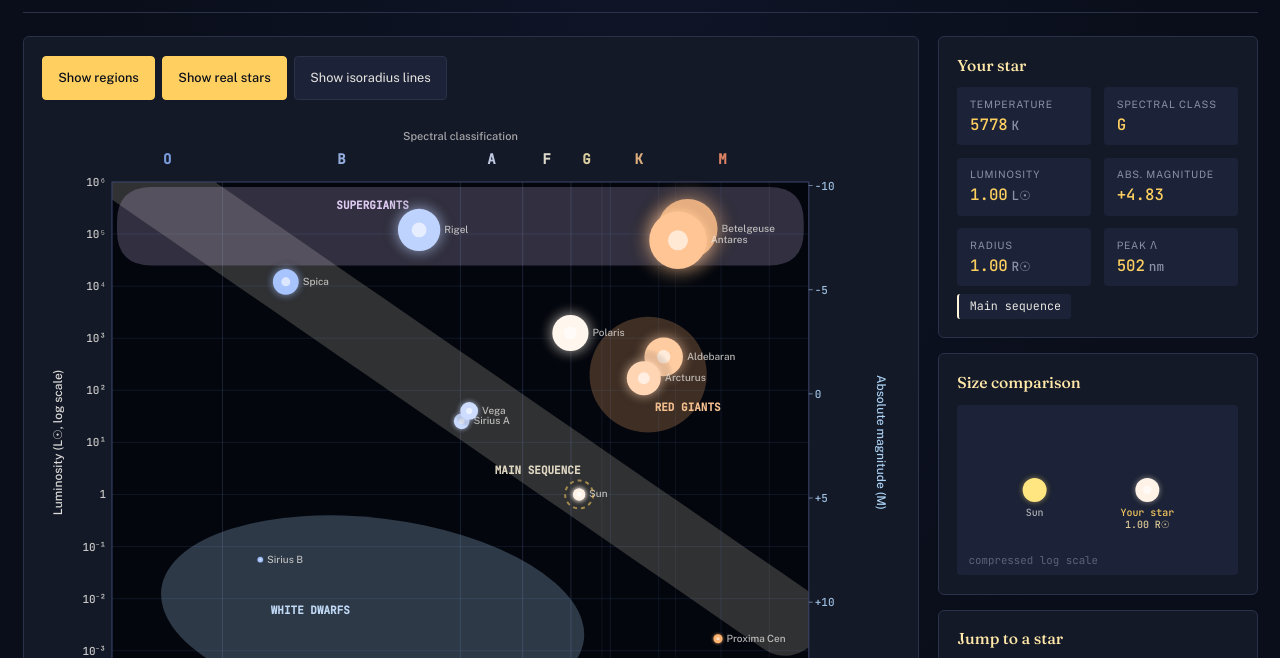
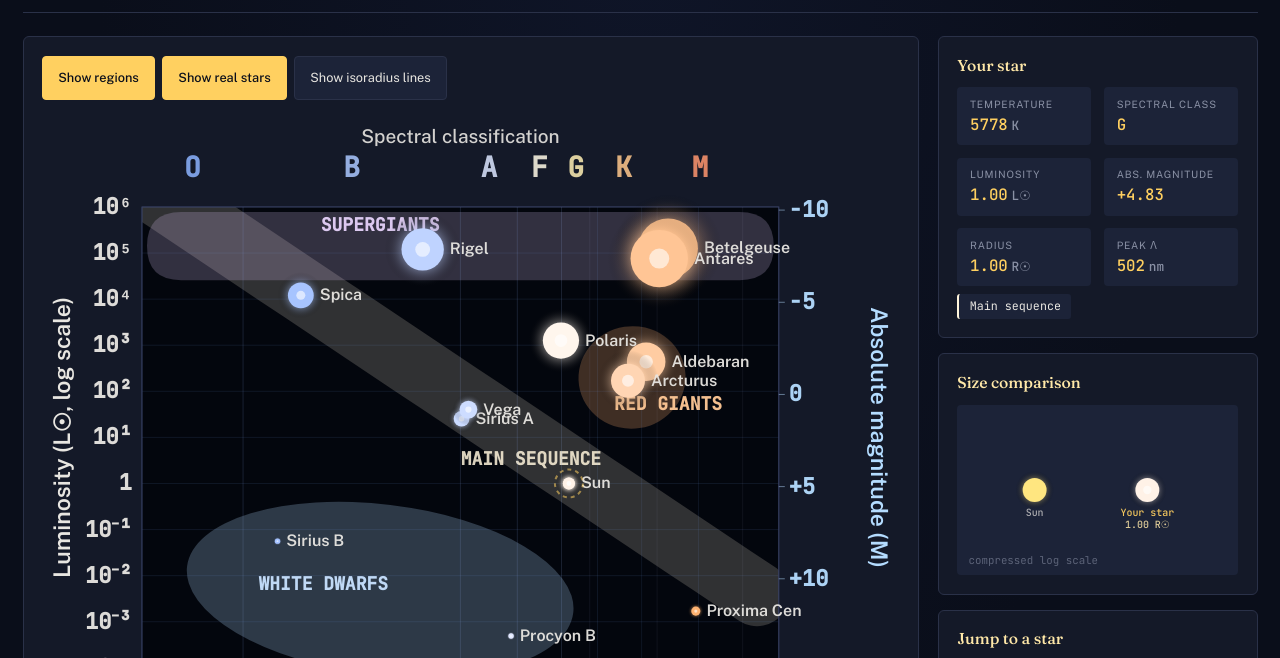
Before and after one commit to JSHPhysics/hr-diagrams-life-cycle-of-stars, a plain HTML site: page index.html in a window 1280 px wide. Shown: the part 74-732 px from the top of the page. Drawn offline with nearby package versions, Linux system fonts and the light colour scheme.

Commit message:
Enlarge axis labels for iPad legibility; add answer-key PDF
Tick numbers, axis titles, and spectral-class letters were rendering at
~7-8 CSS px on iPad-class displays (canvas-internal text scales with
display size). Bumped axis fonts and expanded plot margins so primary
labels render at >= 14 CSS px on the smallest target viewport.

- Tick numbers (T, L, M): 11 -> 22 logical px, weight 600
- Axis titles (Surface Temp, Luminosity, Abs Magnitude): 12 -> 23 px
- Spectral-class letters (O B A F G K M): 14 -> 28 px, weight 700
- Top "Spectral classification" title: 11 -> 19 px
- Region labels: 11 -> 18 px; real-star labels: 10 -> 16 px
- Lifecycle waypoint labels and isoradius labels: 10 -> 16 px
- Plot margins grown to fit (ml 70->100, mr 90->120, mt 70->95, mb 75->110)
- Opacity nudged for better contrast across all canvas text

Also adds hr-worksheet-answers.pdf (model-answer companion to the
existing worksheet).

Co-Authored-By: Claude Opus 4.7 (1M context) <noreply@anthropic.com>

```diff
--- a/index.html
+++ b/index.html
@@ -778,8 +778,9 @@ function setupHighDPI(canvasEl, ctxRef) {
 }
 
 function setupPlotArea() {
-  // Margins inside canvas — extra space at top for spectral class, right for magnitude
-  const ml = 70, mr = 90, mt = 70, mb = 75;
+  // Margins inside canvas — extra space at top for spectral class, right for magnitude.
+  // Sized to accommodate larger axis labels (legibility on iPad-class screens).
+  const ml = 100, mr = 120, mt = 95, mb = 110;
   plotX0 = ml;
   plotY0 = mt;
   plotW = canvas._logicalWidth - ml - mr;
@@ -1021,10 +1022,10 @@ function drawLifecycleTrail() {
     ctx.arc(x, y, isCurrent ? 4 : 3, 0, Math.PI * 2);
     ctx.fill();
 
-    // Tiny label for waypoints — skip current (user star is there)
+    // Label for waypoints — skip current (user star is there)
     if (i !== currentStageIndex) {
-      ctx.fillStyle = isPast ? 'rgba(255, 232, 168, 0.85)' : 'rgba(255, 232, 168, 0.45)';
-      ctx.font = '500 10px "JetBrains Mono", monospace';
+      ctx.fillStyle = isPast ? 'rgba(255, 232, 168, 0.95)' : 'rgba(255, 232, 168, 0.6)';
+      ctx.font = '600 16px "JetBrains Mono", monospace';
 
       // Per-stage label offsets, chosen to avoid region labels and edge clipping
       const offset = getWaypointLabelOffset(s, i, x, y);
@@ -1168,7 +1169,7 @@ function drawRegions() {
 
   // ===== Region labels (drawn outside the clip so they appear cleanly) =====
   ctx.save();
-  ctx.font = '600 11px "JetBrains Mono", monospace';
+  ctx.font = '700 18px "JetBrains Mono", monospace';
   ctx.textAlign = 'center';
 
   ctx.fillStyle = 'rgba(255, 245, 220, 0.85)';
@@ -1253,8 +1254,8 @@ function drawIsoradius() {
   ctx.setLineDash([]);
 
   // Labels
-  ctx.fillStyle = 'rgba(122, 168, 255, 0.55)';
-  ctx.font = '500 10px "JetBrains Mono", monospace';
+  ctx.fillStyle = 'rgba(122, 168, 255, 0.75)';
+  ctx.font = '600 16px "JetBrains Mono", monospace';
   for (const R of radii) {
     // Place label where the line crosses T = 4500K (or thereabouts)
     const T = 3500;
@@ -1262,7 +1263,7 @@ function drawIsoradius() {
     const llog = Math.log10(L);
     if (llog < L_MIN_LOG || llog > L_MAX_LOG) continue;
     const lbl = R >= 1 ? `${R} R☉` : `${R} R☉`;
-    ctx.fillText(lbl, TtoX(T) + 4, LtoY(L) - 3);
+    ctx.fillText(lbl, TtoX(T) + 5, LtoY(L) - 4);
   }
   ctx.restore();
 }
@@ -1301,8 +1302,8 @@ function drawGrid() {
 
 function drawAxes() {
   ctx.save();
-  ctx.fillStyle = 'rgba(232, 230, 225, 0.85)';
-  ctx.font = '500 11px "JetBrains Mono", monospace';
+  ctx.fillStyle = 'rgba(232, 230, 225, 0.95)';
+  ctx.font = '600 22px "JetBrains Mono", monospace';
 
   // ---- BOTTOM X axis: Temperature (K) ----
   const tLabels = [50000, 30000, 10000, 7500, 6000, 5000, 4000, 3000, 2000];
@@ -1310,22 +1311,19 @@ function drawAxes() {
   for (const T of tLabels) {
     const x = TtoX(T);
     if (x < plotX0 - 1 || x > plotX0 + plotW + 1) continue;
-    ctx.fillText(T.toString(), x, plotY0 + plotH + 18);
+    ctx.fillText(T.toString(), x, plotY0 + plotH + 30);
   }
 
   // X axis title
-  ctx.font = '500 12px "Public Sans", sans-serif';
-  ctx.fillStyle = 'rgba(232, 230, 225, 0.95)';
-  ctx.fillText('Surface Temperature (K) — hotter ←', plotX0 + plotW / 2, plotY0 + plotH + 42);
+  ctx.font = '600 23px "Public Sans", sans-serif';
+  ctx.fillStyle = 'rgba(232, 230, 225, 1.0)';
+  ctx.fillText('Surface Temperature (K) — hotter ←', plotX0 + plotW / 2, plotY0 + plotH + 68);
 
   // ---- TOP X axis: Spectral classification (OBAFGKM) ----
-  // Draw a separator above the plot area for the class strip
   ctx.save();
-  // Tick marks at class boundaries
   ctx.strokeStyle = 'rgba(180, 190, 220, 0.5)';
   ctx.lineWidth = 1;
   for (const c of SPECTRAL_CLASSES) {
-    // Tick at the lower boundary of each class (right edge — since hot is left)
     const xLeft = TtoX(c.tMax);
     const xRight = TtoX(c.tMin);
     const xMid = (xLeft + xRight) / 2;
@@ -1340,72 +1338,68 @@ function drawAxes() {
     // Class letter centred in its strip
     if (xMid > plotX0 && xMid < plotX0 + plotW) {
       ctx.fillStyle = c.color;
-      ctx.font = '600 14px "JetBrains Mono", monospace';
+      ctx.font = '700 28px "JetBrains Mono", monospace';
       ctx.textAlign = 'center';
-      ctx.fillText(c.name, xMid, plotY0 - 18);
+      ctx.fillText(c.name, xMid, plotY0 - 30);
     }
   }
   // Top axis title
-  ctx.font = '500 11px "Public Sans", sans-serif';
-  ctx.fillStyle = 'rgba(232, 230, 225, 0.7)';
+  ctx.font = '500 19px "Public Sans", sans-serif';
+  ctx.fillStyle = 'rgba(232, 230, 225, 0.9)';
   ctx.textAlign = 'center';
-  ctx.fillText('Spectral classification', plotX0 + plotW / 2, plotY0 - 42);
+  ctx.fillText('Spectral classification', plotX0 + plotW / 2, plotY0 - 64);
   ctx.restore();
 
   // ---- LEFT Y axis: Luminosity (log L_sun) ----
   ctx.textAlign = 'right';
-  ctx.font = '500 11px "JetBrains Mono", monospace';
-  ctx.fillStyle = 'rgba(232, 230, 225, 0.85)';
+  ctx.font = '600 22px "JetBrains Mono", monospace';
+  ctx.fillStyle = 'rgba(232, 230, 225, 0.95)';
   for (let li = L_MIN_LOG; li <= L_MAX_LOG; li++) {
     const y = LtoY(Math.pow(10, li));
     const lbl = li === 0 ? '1' : `10${superscript(li)}`;
-    ctx.fillText(lbl, plotX0 - 6, y + 4);
+    ctx.fillText(lbl, plotX0 - 10, y + 7);
   }
 
   // Left Y axis title (rotated)
   ctx.save();
-  ctx.translate(20, plotY0 + plotH / 2);
+  ctx.translate(28, plotY0 + plotH / 2);
   ctx.rotate(-Math.PI / 2);
   ctx.textAlign = 'center';
-  ctx.font = '500 12px "Public Sans", sans-serif';
-  ctx.fillStyle = 'rgba(232, 230, 225, 0.95)';
+  ctx.font = '600 23px "Public Sans", sans-serif';
+  ctx.fillStyle = 'rgba(232, 230, 225, 1.0)';
   ctx.fillText('Luminosity (L☉, log scale)', 0, 0);
   ctx.restore();
 
   // ---- RIGHT Y axis: Absolute magnitude ----
-  // M = 4.83 - 2.5 log10(L)
-  // L axis goes from 10^-4 (bottom) to 10^6 (top), giving M from +14.83 to -10.17
-  // Use whole-number magnitude tick marks
   ctx.save();
   ctx.textAlign = 'left';
-  ctx.font = '500 11px "JetBrains Mono", monospace';
-  ctx.fillStyle = 'rgba(180, 220, 255, 0.85)';
+  ctx.font = '600 22px "JetBrains Mono", monospace';
+  ctx.fillStyle = 'rgba(180, 220, 255, 0.95)';
   const magTicks = [-10, -5, 0, 5, 10, 15];
   for (const M of magTicks) {
-    // Convert M back to L: L = 10^((M_sun - M)/2.5)
     const L = Math.pow(10, (4.83 - M) / 2.5);
     const llog = Math.log10(L);
     if (llog < L_MIN_LOG - 0.05 || llog > L_MAX_LOG + 0.05) continue;
     const y = LtoY(L);
     const lbl = M > 0 ? `+${M}` : M.toString();
-    ctx.fillText(lbl, plotX0 + plotW + 6, y + 4);
+    ctx.fillText(lbl, plotX0 + plotW + 10, y + 7);
 
     // Tick mark
     ctx.strokeStyle = 'rgba(180, 220, 255, 0.5)';
     ctx.lineWidth = 1;
     ctx.beginPath();
     ctx.moveTo(plotX0 + plotW, y);
-    ctx.lineTo(plotX0 + plotW + 4, y);
+    ctx.lineTo(plotX0 + plotW + 6, y);
     ctx.stroke();
   }
 
   // Right Y axis title (rotated)
   ctx.save();
-  ctx.translate(canvas._logicalWidth - 22, plotY0 + plotH / 2);
+  ctx.translate(canvas._logicalWidth - 28, plotY0 + plotH / 2);
   ctx.rotate(Math.PI / 2);
   ctx.textAlign = 'center';
-  ctx.font = '500 12px "Public Sans", sans-serif';
-  ctx.fillStyle = 'rgba(180, 220, 255, 0.95)';
+  ctx.font = '600 23px "Public Sans", sans-serif';
+  ctx.fillStyle = 'rgba(180, 220, 255, 1.0)';
   ctx.fillText('Absolute magnitude (M)', 0, 0);
   ctx.restore();
   ctx.restore();
@@ -1455,10 +1449,10 @@ function drawRealStars() {
     ctx.globalAlpha = 1.0;
 
     // Label — offset by the star's size so it doesn't overlap
-    ctx.fillStyle = 'rgba(232, 230, 225, 0.78)';
-    ctx.font = '500 10px "Public Sans", sans-serif';
+    ctx.fillStyle = 'rgba(232, 230, 225, 0.95)';
+    ctx.font = '600 16px "Public Sans", sans-serif';
     ctx.textAlign = 'left';
-    ctx.fillText(s.name, x + px + 4, y + 3);
+    ctx.fillText(s.name, x + px + 6, y + 5);
   }
   ctx.restore();
 }
```
Also changed, not shown: 1 other file.
